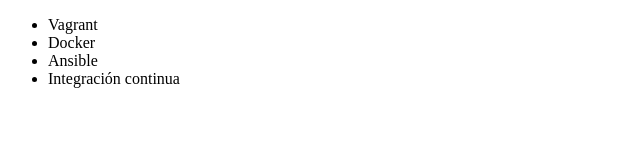
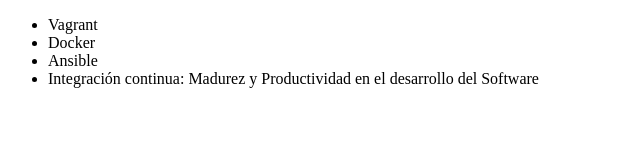
Before and after one commit to SkybrooksGarcia/alura-git, a plain HTML site: page index.html in a window 1280 px wide. Shown: the whole page, without its empty margins (0-640 px from the left). Drawn offline with Linux system fonts and the light colour scheme.

Commit message:
Renombrando curso de Integraación continua

```diff
--- a/index.html
+++ b/index.html
@@ -9,7 +9,7 @@
          <li> Vagrant </li>
          <li> Docker </li>
          <li> Ansible </li>
-         <li> Integración continua </li>
+         <li> Integración continua: Madurez y Productividad en el desarrollo del Software</li>
      </ul>
 </body>
 </html>
```
